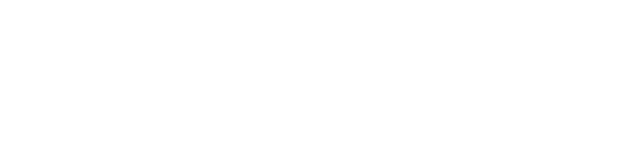
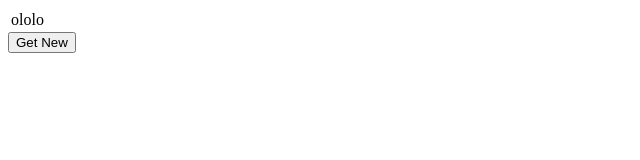
Before and after one commit to leichenko/gitHubPage, a plain HTML site: page index.html in a window 1280 px wide. Shown: the whole page, without its empty margins (0-640 px from the left). Drawn offline with Linux system fonts and the light colour scheme.

Commit message:
Update index.html

```diff
--- a/index.html
+++ b/index.html
@@ -5,9 +5,21 @@
     <title>Document</title>
     <script type="text/javascript">var w = screen.width,
     h = screen.height;
-alert('width is '+ w + 'x' + h)</script>
+
+ function changeContent() {
+                var x=document.getElementById('insert').rows[0].cells;
+                x[0].innerHTML="width is " + w + " height is " + h;
+            }
+
+</script>
 </head>
 <body>
+    <table id = "insert">
+        <tr>
+            <td>ololo</td>
+        </tr>
+    </table>
+    <input type="button" onclick="changeContent()" value="Get New">
 
 </body>
 </html>
```
